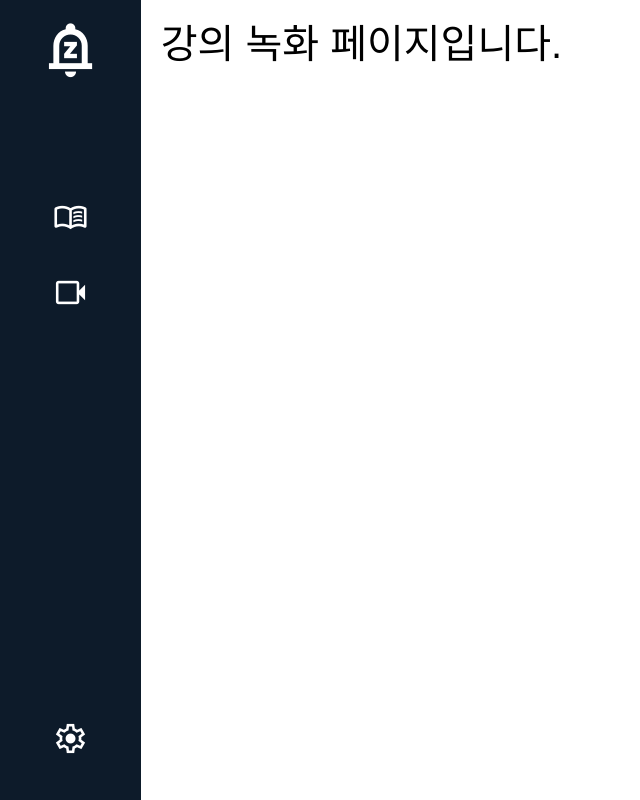
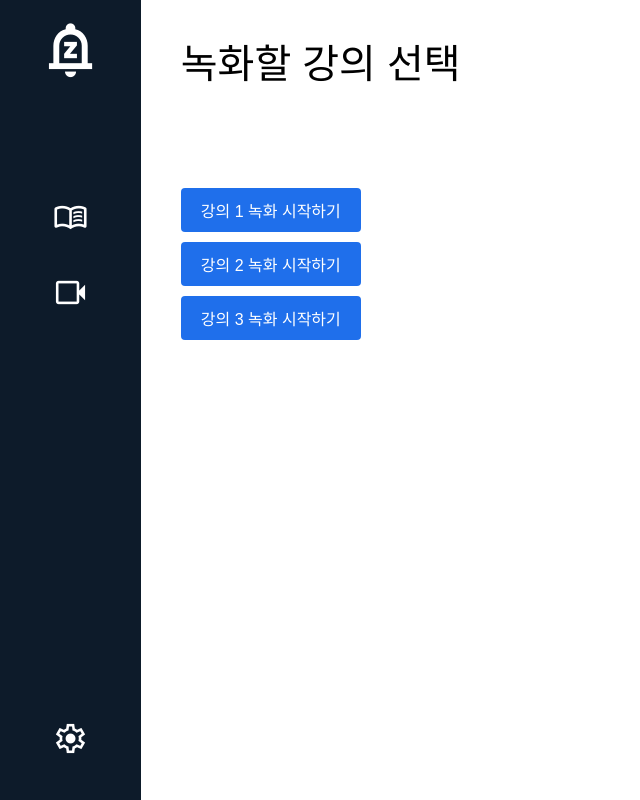
Before and after one commit to 2025Capstone/Frontend, a React (Create React App) app: page /lecturer/recording in a window 1280 px wide. Shown: the whole page, without its empty margins (0-640 px from the left). Built offline with nearby package versions, Linux system fonts and the light colour scheme.

Commit message:
[feat]: 웹캠 영상 녹화 및 영상 다운 기능 구현

```diff
--- a/src/components/Router.tsx
+++ b/src/components/Router.tsx
@@ -10,7 +10,8 @@ import Analysis from "../screen/student/Analysis";
 import Chat from "../screen/student/Chat";
 import StudentSetting from "../screen/student/Setting";
 import LecturerSetting from "../screen/lecturer/Setting";
-import Recording from "../screen/lecturer/Recording";
+import RecordingList from "../screen/lecturer/RecordingList";
+import RecordingDetail from "../screen/lecturer/RecordingDetail";
 
 const router = createBrowserRouter([
   {
@@ -55,7 +56,16 @@ const router = createBrowserRouter([
       },
       {
         path: "recording",
-        element: <Recording />
+        children: [
+          {
+            index: true,
+            element: <RecordingList />
+          },
+          {
+            path: ":id",
+            element: <RecordingDetail />
+          }
+        ]
       },
       {
         path: "setting",
--- a/src/screen/lecturer/Recording.tsx
+++ /dev/null
@@ -1,14 +0,0 @@
-import React from "react";
-import { useNavigate } from "react-router-dom";
-
-const Recording = () => {
-  const navigate = useNavigate();
-  return (
-    <>
-      <h1 style={{ fontSize: "40px", marginBottom: "100px" }}>
-        강의 녹화 페이지입니다.
-      </h1>
-    </>
-  );
-};
-export default Recording;
--- /dev/null
+++ b/src/screen/lecturer/RecordingDetail.tsx
@@ -0,0 +1,177 @@
+import React, { useState, useRef, useEffect } from "react";
+import { useParams } from "react-router-dom";
+import styled from "styled-components";
+import {createFFmpeg, fetchFile} from '@ffmpeg/ffmpeg';
+
+// 스타일드 컴포넌트
+const Container = styled.div`
+  padding: 20px;
+`;
+
+const Title = styled.h1`
+  font-size: 40px;
+  margin-bottom: 20px;
+`;
+
+const VideoElement = styled.video`
+  width: 600px;
+  margin-bottom: 20px;
+`;
+
+const Button = styled.button`
+  padding: 10px 20px;
+  font-size: 16px;
+  cursor: pointer;
+  background-color: #1f6feb;
+  color: white;
+  border: none;
+  border-radius: 4px;
+  transition: background-color 0.3s;
+
+  &:hover {
+    background-color: #0d4db8;
+  }
+`;
+
+const DownloadLink = styled.a`
+  display: inline-block;
+  margin-top: 20px;
+  font-size: 16px;
+  color: #1f6feb;
+  text-decoration: none;
+
+  &:hover {
+    text-decoration: underline;
+  }
+`;
+
+const Message = styled.p`
+  font-size: 16px;
+  margin-top: 20px;
+  color: #555;
+`;
+
+
+const RecordingDetail: React.FC = () => {
+  // URL 파라미터에서 강의 id를 추출 (타입은 string)
+  const { id } = useParams<{ id: string }>();
+  const [isRecording, setIsRecording] = useState<boolean>(false);
+  const [isEncoding, setIsEncoding] = useState<boolean>(false);
+  const [stream, setStream] = useState<MediaStream | null>(null);
+  const [downloadUrl, setDownloadUrl] = useState<string | null>("");
+  const videoRef = useRef<HTMLVideoElement>(null);
+  const mediaRecorderRef = useRef<MediaRecorder | null>(null);
+  const recordedChunksRef = useRef<Blob[]>([]);
+
+  // ffmpeg 인스턴스 생성
+  const ffmpeg = createFFmpeg({ log: true });
+
+  const loadFFmpeg = async () => {
+    if (!ffmpeg.isLoaded()) {
+      await ffmpeg.load();
+    }
+  };
+
+
+
+  // stream 상태 변경 시 video element에 연결
+  useEffect(() => {
+    if (videoRef.current && stream) {
+      videoRef.current.srcObject = stream;
+    }
+  }, [stream]);
+
+  // 웹캠 활성화 및 녹화 시작
+  const startRecording = async () => {
+    setDownloadUrl(null);
+    try {
+      const mediaStream = await navigator.mediaDevices.getUserMedia({
+        video: true,
+        audio: true,
+      });
+      setStream(mediaStream);
+      setIsRecording(true);
+      recordedChunksRef.current = [];
+
+      const options = { mimeType: "video/webm" };
+      const mediaRecorder = new MediaRecorder(mediaStream, options);
+      mediaRecorderRef.current = mediaRecorder;
+
+      mediaRecorder.ondataavailable = (event) => {
+        if (event.data.size > 0) {
+          recordedChunksRef.current.push(event.data);
+        }
+      };
+
+      mediaRecorder.onstop = async () => {
+        const webmBlob = new Blob(recordedChunksRef.current, {
+          type: "video/webm",
+        });
+
+        try {
+          // ffmpeg 로드
+          setIsEncoding(true);
+          await loadFFmpeg();
+
+          ffmpeg.FS("writeFile", "input.webm", await fetchFile(webmBlob));
+
+          await ffmpeg.run("-i", "input.webm", "-c:v", "libx264", "-c:a", "aac", "output.mp4");
+
+          const data = ffmpeg.FS("readFile", "output.mp4");
+
+          const mp4Blob = new Blob([data.buffer as ArrayBuffer], { type: "video/mp4" });
+          const url = URL.createObjectURL(mp4Blob);
+          setDownloadUrl(url);
+          console.log(url);
+        } catch (error) {
+          console.error("mp4 변환 오류", error);
+        } finally {
+          setIsEncoding(false);
+        }
+
+      };
+
+      mediaRecorder.start();
+    } catch (error) {
+      console.error("웹캠 접근 오류:", error);
+    }
+  };
+
+  // 녹화 종료: 스트림 정지 및 업로드 API 호출(여기서는 콘솔로 시뮬레이션)
+  const stopRecording = () => {
+    if (mediaRecorderRef.current && isRecording) {
+      mediaRecorderRef.current.stop();
+    }
+
+    if (stream) {
+      stream.getTracks().forEach((track) => track.stop());
+      setStream(null);
+    }
+    setIsRecording(false);
+    console.log("녹화 종료 및 영상 업로드 (시뮬레이션)");
+  };
+
+  return (
+    <Container>
+      <Title>강의 {id} 녹화 페이지</Title>
+      {isRecording ? (
+        <>
+          <VideoElement ref={videoRef} autoPlay playsInline />
+          <Button onClick={stopRecording}>녹화 종료</Button>
+        </>
+      ) : (
+        <>
+          <Button onClick={startRecording}>강의 녹화 시작</Button>
+          {isEncoding && <Message>영상 인코딩 중...</Message>}
+          {downloadUrl && (
+            <DownloadLink href={downloadUrl} download={`lecture-${id}.mp4`}>
+            녹화 영상 다운로드
+          </DownloadLink>
+          )}
+        </>
+      )}
+    </Container>
+  );
+};
+
+export default RecordingDetail;
--- /dev/null
+++ b/src/screen/lecturer/RecordingList.tsx
@@ -0,0 +1,73 @@
+import React, { useEffect, useState } from "react";
+import { useNavigate } from "react-router-dom";
+import styled from "styled-components";
+
+interface Lecture {
+  id: number;
+  title: string;
+}
+
+const Container = styled.div`
+  padding: 20px;
+`;
+
+const Title = styled.h1`
+  font-size: 40px;
+  margin-bottom: 20px;
+`;
+
+const List = styled.ul`
+  list-style: none;
+  padding: 0;
+`;
+
+const ListItem = styled.li`
+  margin-bottom: 10px;
+`;
+
+const Button = styled.button`
+  padding: 10px 20px;
+  font-size: 16px;
+  cursor: pointer;
+  background-color: #1f6feb;
+  color: white;
+  border: none;
+  border-radius: 4px;
+  transition: background-color 0.3s;
+
+  &:hover {
+    background-color: #0d4db8;
+  }
+`;
+
+const RecordingList = () => {
+  const navigate = useNavigate();
+  const [lectureList, setLectureList] = useState<Lecture[]>([]);
+
+  useEffect(() => {
+    const dummyData: Lecture[] = [
+      { id: 1, title: "강의 1" },
+      { id: 2, title: "강의 2" },
+      { id: 3, title: "강의 3" },
+    ];
+    setLectureList(dummyData);
+  }, []);
+
+  return (
+    <Container>
+      <Title style={{ fontSize: "40px", marginBottom: "100px" }}>
+        녹화할 강의 선택
+      </Title>
+      <List>
+        {lectureList.map((lecture) => (
+          <ListItem key={lecture.id}>
+            <Button onClick={() => navigate(`/lecturer/recording/${lecture.id}`)}>
+              {lecture.title} 녹화 시작하기
+            </Button>
+          </ListItem>
+        ))}
+      </List>
+    </Container>
+  );
+};
+export default RecordingList;
```
